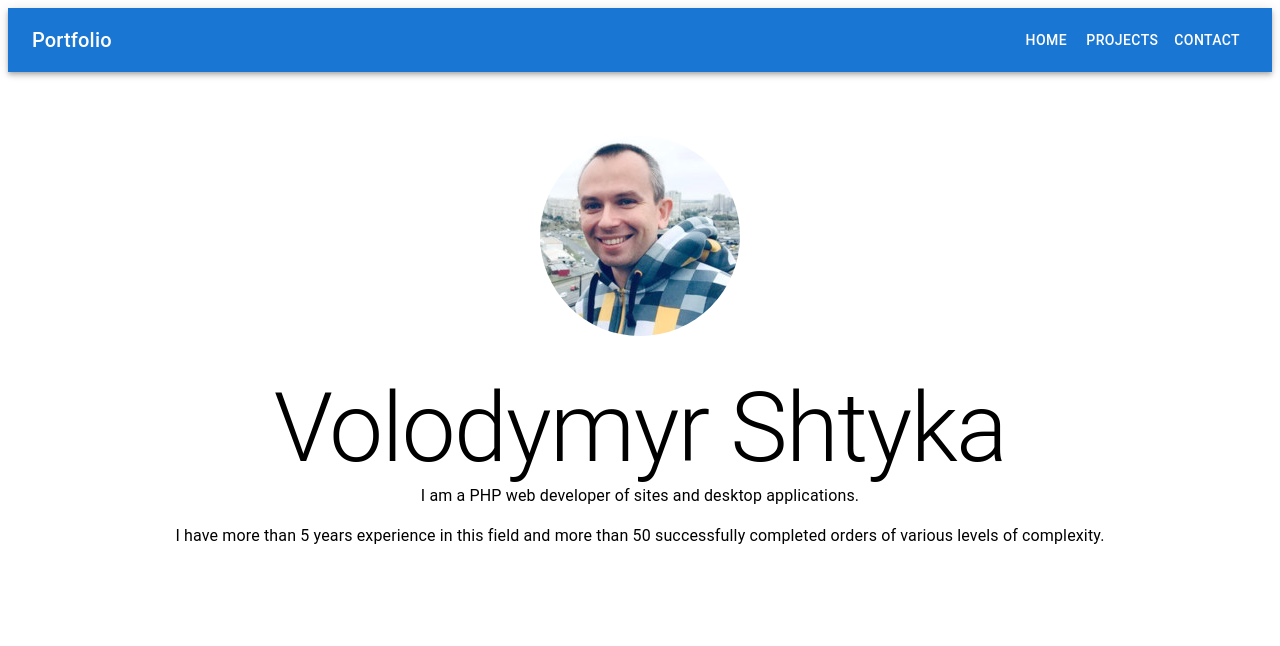
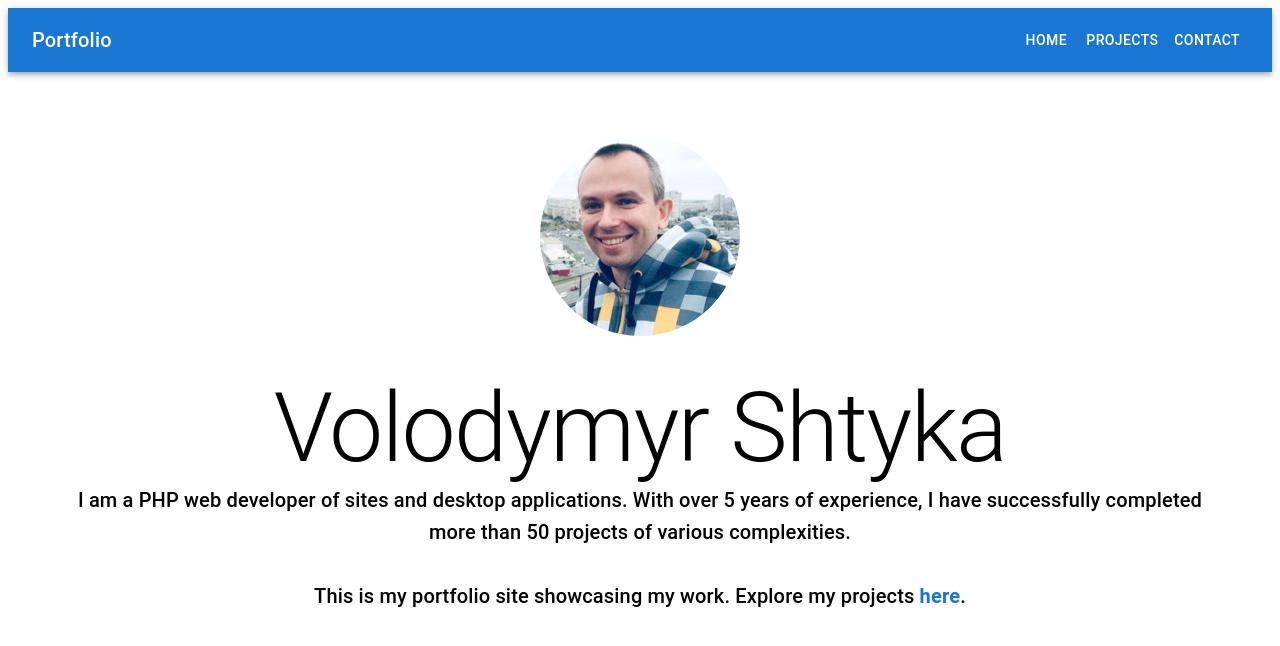
Before and after one commit to Volodymyr-Shtyka/personal-react-portfolio, a React (Vite) app: page / in a window 1280 px wide. Shown: the top 646 px of the page. Built offline with nearby package versions, Linux system fonts and the light colour scheme.

Commit message:
update home

```diff
--- a/src/components/Home.jsx
+++ b/src/components/Home.jsx
@@ -1,5 +1,5 @@
 import React from "react";
-import {Typography, Container} from "@mui/material"; // Import Material-UI components
+import {Typography, Container, Link} from "@mui/material"; // Import Material-UI components
 import {styled} from "@mui/system"; // Import styled from @mui/system
 import AvatarImage from "/assets/images/avatar.jpeg"; // Import the image
 
@@ -14,17 +14,28 @@ const Avatar = styled("img")({
     marginBottom: "2rem",
 });
 
+const BrandStatement = styled(Typography)({
+    marginBottom: "2rem",
+});
+
+const PortfolioLink = styled(Link)({
+    color: "#1976d2",
+    textDecoration: "none",
+    fontWeight: "bold",
+});
+
 function Home() {
     return (
         <RootContainer>
             <Avatar src={AvatarImage} alt="Volodymyr Shtyka"/>
             <Typography variant="h1">Volodymyr Shtyka</Typography>
-            <Typography variant="body1" paragraph>
-                I am a PHP web developer of sites and desktop applications.
-            </Typography>
-            <Typography variant="body1">
-                I have more than 5 years experience in this field and more than 50 successfully completed orders of
-                various levels of complexity.
+            <BrandStatement variant="h6" paragraph>
+                I am a PHP web developer of sites and desktop applications. With over 5 years of experience, I have
+                successfully completed more than 50 projects of various complexities.
+            </BrandStatement>
+            <Typography variant="h6">
+                This is my portfolio site showcasing my work. Explore my projects <PortfolioLink
+                href="/projects">here</PortfolioLink>.
             </Typography>
         </RootContainer>
     );
```
